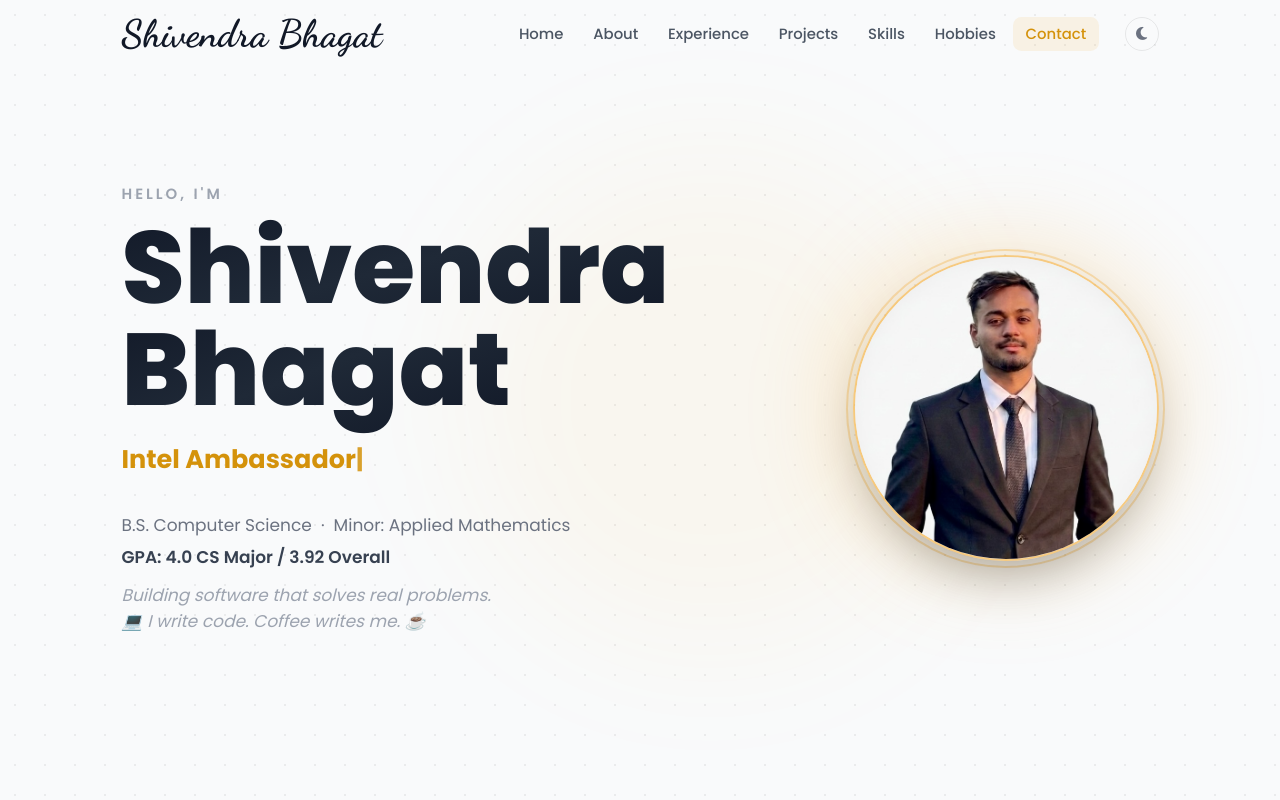
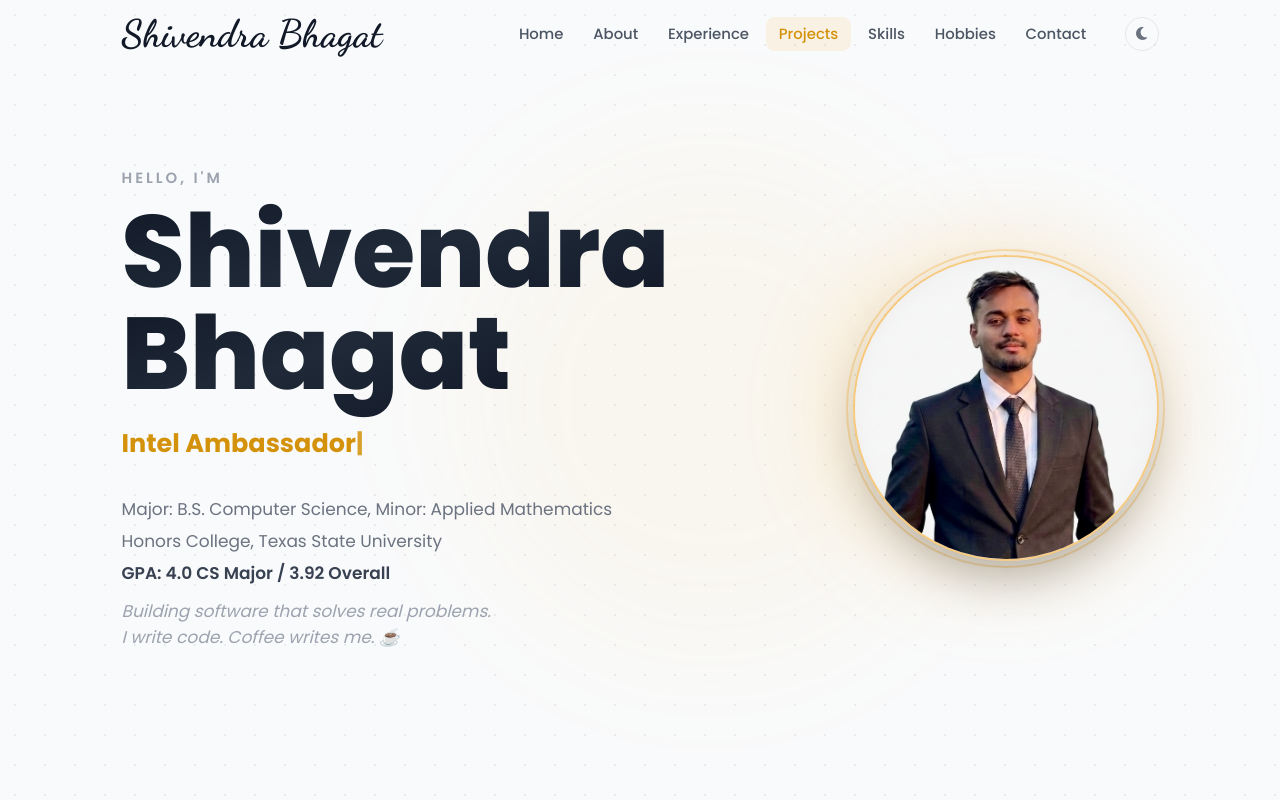
Before and after one commit to sh1vendra/my_portfolio, a React (Vite) app: page / in a window 1280 px wide. Shown: the top 800 px of the page. Built offline with nearby package versions, Linux system fonts and the light colour scheme; some icons are missing.

Commit message:
polish hero copy and fix navbar active link near page bottom

```diff
--- a/src/components/Hero.tsx
+++ b/src/components/Hero.tsx
@@ -24,7 +24,6 @@ export default function Hero() {
         'Full-Stack Software Developer',
         'Intel Ambassador',
         'AI Agents & Systems',
-        'Computer Science @ Texas State University',
       ],
       typeSpeed: 40,
       backSpeed: 28,
@@ -81,7 +80,10 @@ export default function Hero() {
             </motion.div>
 
             <motion.p variants={item} className="text-base text-gray-500 dark:text-white/45 mb-1.5">
-              B.S. Computer Science &nbsp;&middot;&nbsp; Minor: Applied Mathematics
+              Major: B.S. Computer Science, Minor: Applied Mathematics
+            </motion.p>
+            <motion.p variants={item} className="text-base text-gray-500 dark:text-white/45 mb-1.5">
+              Honors College, Texas State University
             </motion.p>
             <motion.p variants={item} className="text-base font-semibold text-gray-700 dark:text-white/75 mb-3">
               GPA: 4.0 CS Major / 3.92 Overall
@@ -98,7 +100,7 @@ export default function Hero() {
               variants={item}
               className="text-base italic text-gray-400 dark:text-white/30"
             >
-              💻 I write code. Coffee writes me. ☕
+              I write code. Coffee writes me. ☕
             </motion.p>
           </motion.div>
 
--- a/src/components/Navbar.tsx
+++ b/src/components/Navbar.tsx
@@ -1,4 +1,4 @@
-import { useState, useEffect } from 'react'
+import { useState, useEffect, useRef } from 'react'
 
 interface NavbarProps {
   theme: 'dark' | 'light'
@@ -19,39 +19,55 @@ export default function Navbar({ theme, toggleTheme }: NavbarProps) {
   const [scrolled, setScrolled] = useState(false)
   const [active, setActive] = useState('#hero')
   const [mobileOpen, setMobileOpen] = useState(false)
+  const lockRef = useRef(false)
+  const lockTimer = useRef<number | null>(null)
 
   useEffect(() => {
     const onScroll = () => {
       setScrolled(window.scrollY > 20)
-      const atBottom =
-        window.innerHeight + window.scrollY >= document.documentElement.scrollHeight - 2
-      if (atBottom) setActive('#contact')
+      if (lockRef.current) return
+      const sections = Array.from(document.querySelectorAll<HTMLElement>('section[id]'))
+      if (!sections.length) return
+
+      const center = window.scrollY + window.innerHeight / 2
+      let bestId = sections[0].id
+      let bestDist = Infinity
+      for (const s of sections) {
+        const sCenter = s.offsetTop + s.offsetHeight / 2
+        const dist = Math.abs(center - sCenter)
+        if (dist < bestDist) {
+          bestDist = dist
+          bestId = s.id
+        }
+      }
+      setActive(`#${bestId}`)
     }
+    onScroll()
     window.addEventListener('scroll', onScroll, { passive: true })
     return () => window.removeEventListener('scroll', onScroll)
   }, [])
 
-  useEffect(() => {
-    const sections = document.querySelectorAll('section[id]')
-    const observer = new IntersectionObserver(
-      (entries) => {
-        entries.forEach((e) => {
-          if (e.isIntersecting) setActive(`#${e.target.id}`)
-        })
-      },
-      { rootMargin: '-40% 0px -55% 0px' },
-    )
-    sections.forEach((s) => observer.observe(s))
-    return () => observer.disconnect()
-  }, [])
+  const lockActive = (href: string) => {
+    setActive(href)
+    lockRef.current = true
+    if (lockTimer.current) window.clearTimeout(lockTimer.current)
+    lockTimer.current = window.setTimeout(() => {
+      lockRef.current = false
+    }, 900)
+  }
 
   const closeMobile = () => setMobileOpen(false)
+
+  const onSectionClick = (href: string) => {
+    lockActive(href)
+    closeMobile()
+  }
 
   const goHome = (e: React.MouseEvent<HTMLAnchorElement>) => {
     e.preventDefault()
     window.scrollTo({ top: 0, behavior: 'smooth' })
     history.replaceState(null, '', window.location.pathname)
-    setActive('#hero')
+    lockActive('#hero')
     closeMobile()
   }
 
@@ -78,7 +94,7 @@ export default function Navbar({ theme, toggleTheme }: NavbarProps) {
             <li key={link.href}>
               <a
                 href={link.href}
-                onClick={link.href === '#hero' ? goHome : undefined}
+                onClick={link.href === '#hero' ? goHome : () => onSectionClick(link.href)}
                 className={`px-3 py-1.5 rounded-lg text-sm font-medium transition-colors duration-200 ${
                   active === link.href
                     ? 'text-gold-600 dark:text-gold-500 bg-gold-500/10'
@@ -118,7 +134,7 @@ export default function Navbar({ theme, toggleTheme }: NavbarProps) {
             <a
               key={link.href}
               href={link.href}
-              onClick={link.href === '#hero' ? goHome : closeMobile}
+              onClick={link.href === '#hero' ? goHome : () => onSectionClick(link.href)}
               className={`px-3 py-2.5 rounded-lg text-sm font-medium transition-colors ${
                 active === link.href
                   ? 'text-gold-600 dark:text-gold-500 bg-gold-500/10'
```
